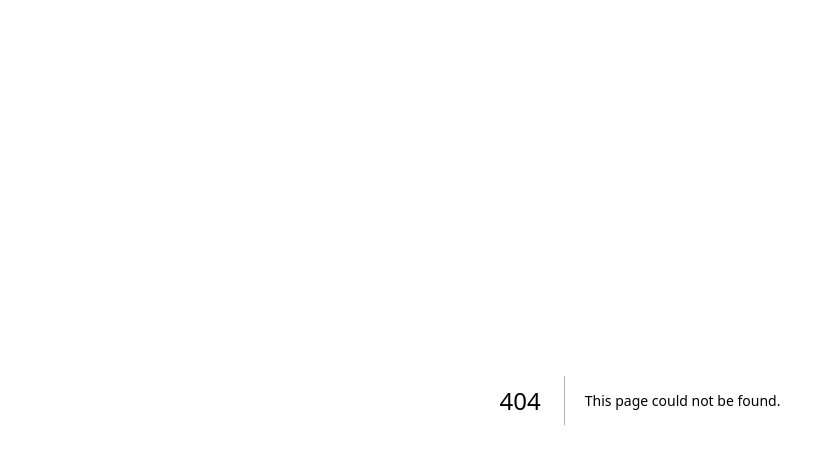
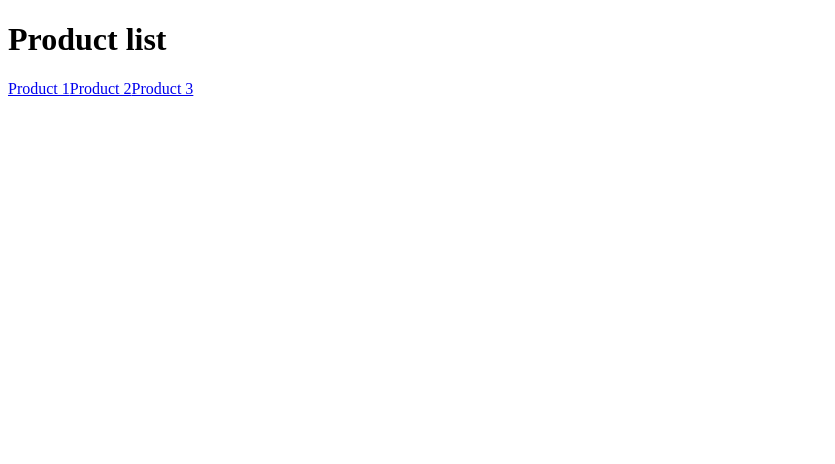
Before and after one commit to AnPham112/nextjs_14, a Next.js app: page /products in a window 1280 px wide. Before the commit this address had no page. Shown: the top 464 px of the page, without its empty margins (0-835 px from the left). Built offline with nearby package versions, Linux system fonts and the light colour scheme.

Commit message:
dynamic routes

```diff
--- /dev/null
+++ b/src/app/products/page.tsx
@@ -0,0 +1,14 @@
+import Link from 'next/link'
+
+function Products() {
+  return (
+    <div>
+      <h1>Product list</h1>
+      <Link href="/products/1">Product 1</Link>
+      <Link href="/products/2">Product 2</Link>
+      <Link href="/products/3">Product 3</Link>
+    </div>
+  )
+}
+
+export default Products
```
Also changed, not shown: src/app/products/[id]/page.tsx (added, +8 -0 lines), image-2.png (added), 1 other file (tests, documents, lock files or other folders).
